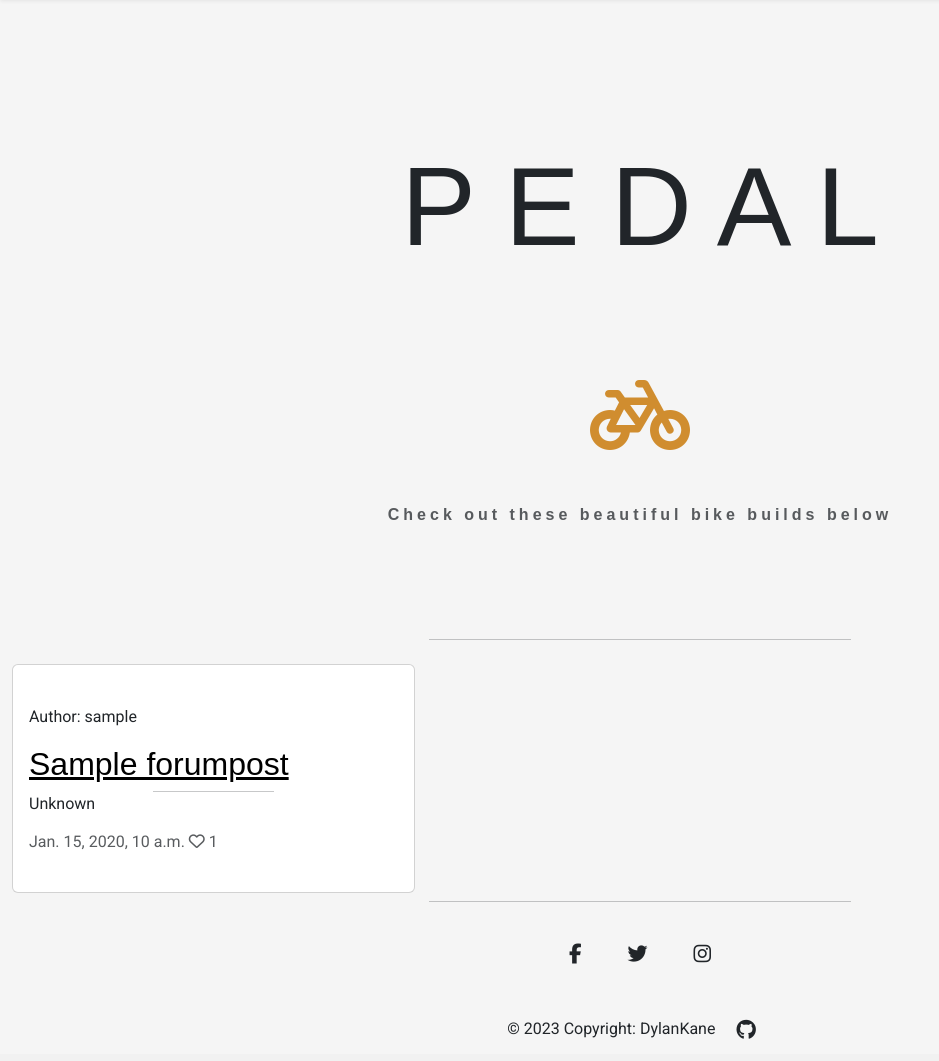
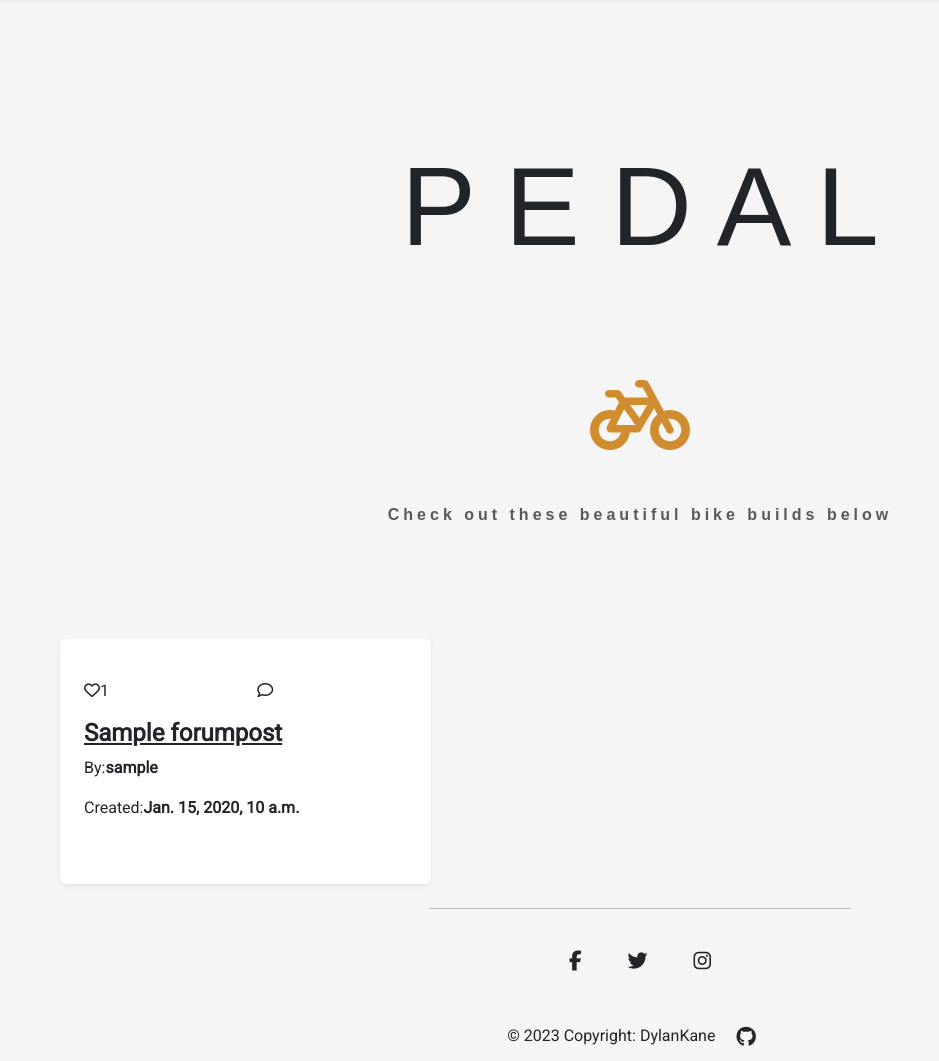
Before and after one commit to dylankane/pedal, a Django app: page / in a window 1280 px wide. Shown: the part 57-1118 px from the top of the page, without its empty margins (0-939 px from the left). Before the commit the page ends 1096 px from the top, so only its background shows below. Run offline with Django 3.2, Linux system fonts and the light colour scheme; tables that the repository leaves empty hold one stand-in row (values such as "Sample post"); some libraries are stand-ins or nearby versions; some web fonts are replaced.

Commit message:
Change layout of the post cards in home page

```diff
--- a/templates/index.html
+++ b/templates/index.html
@@ -1,20 +1,119 @@
 {% extends "base.html" %}
 
 {% block content %}
-<section class="py-5 text-center container">
-    <div class="row py-lg-5">
-        <div class="col-lg-6 col-md-8 mx-auto">
-            <div class="row title"><h1 class="fw-light text-center">P E D A L</h1></div>
-            <div class="row py-5 bike"><i class="fa-sharp fa-solid fa-bicycle fa-5x"></i></div>
-            <div class="row"><p class="text-body-secondary fw-bold sub-title">Check out these beautiful bike builds below</p></div>
+
+
+
+<div class="container-fluid">
+
+
+    <section class="py-5 text-center container mylogo">
+        <div class="row py-lg-5">
+            <div class="col-lg-6 col-md-8 mx-auto">
+                <div class="row title">
+                    <h1 class="fw-light text-center">P E D A L</h1>
+                </div>
+                <div class="row py-5 bike"><i class="fa-sharp fa-solid fa-bicycle fa-5x"></i></div>
+                <div class="row">
+                    <p class="text-body-secondary fw-bold sub-title">Check out these beautiful bike builds below</p>
+                </div>
+            </div>
+        </div>
+    </section>
+
+    <div class="row px-lg-5">
+
+        <div class="col-12">
+            <div class="row">
+                {% for post in posts %}
+                <div class="col-md-4 mb-4">
+                    <div class="bg-white rounded shadow-sm h-100">
+                        {% if "placeholder" in post.cover_image.url %}
+                        <img src="/static/images/placeholder2.jpg.webp" alt="" class="img-fluid card-img-top rounded">
+                        {% else %}
+                        <img src="{{ post.cover_image.url }}" alt="" class="img-fluid card-img-top rounded">
+                        {% endif %}
+                        <div class="col p-3">
+
+                            <div class="row px-2">
+                                <div class="col mb-3"><i class="far fa-heart"></i><span class="font-weight-bold">{{ post.number_of_likes }}</span>
+                                </div>
+                                <div class="col mb-3"><span><i class="fa-regular fa-comment"></i></span>
+                                </div>
+                            </div>
+
+                            <div class="row px-2">
+                                <h4><a href="{% url 'post_detail' post.id post.slug %}" class="text-dark"><strong>{{ post.title }}</strong></a></h4>
+                            </div>
+                            <div class="row px-2"><p class="post-subtitle">By:<strong>{{ post.author }}</strong></p>
+                            </div>
+                            <div class="row px-2"><p class="post-subtitle">Created:<strong>{{ post.created_on }}</strong></p>
+                            </div>
+
+                            <div class="row px-2 mb-2">
+                                <div class="col">
+                                    <a href="#" class="badge rounded-pill" id="tags">{{ post.bikes }}</a>
+                                </div>
+                                <div class="col">
+                                    <a href="#" class="badge rounded-pill" id="tags">{{ post.bars }}</a>
+                                </div>
+                                <div class="col">
+                                   <a href="#" class="badge rounded-pill" id="tags"> {{ post.gears }} </a>
+                                </div>
+                            </div>
+
+
+                        </div>
+                    </div>
+                </div>
+                {% if forloop.counter|divisibleby:3 %}
+            </div>
+            <div class="row">
+                {% endif %}
+                {% endfor %}
+            </div>
         </div>
     </div>
-</section>
-<hr>
-<div class="container-fluid">
+    {% if is_paginated %}
+    <nav aria-label="Page navigation">
+        <ul class="pagination justify-content-center">
+            {% if page_obj.has_previous %}
+            <li><a href="?page={{ page_obj.previous_page_number }}" class="page-link">&laquo; PREV </a></li>
+            {% endif %}
+            {% if page_obj.has_next %}
+            <li><a href="?page={{ page_obj.next_page_number }}" class="page-link"> NEXT &raquo;</a></li>
+
+            {% endif %}
+        </ul>
+    </nav>
+    {% endif %}
+</div>
+{% endblock %}
+
+
+<!-- <h4><a href="{% url 'post_detail' post.id post.slug %}"
+    class="text-dark">{{ post.title }}</a></h4>
+<p class="small text-muted mb-0">By: {{ post.author }}</p>
+<p class="small text-muted mb-0">{{ post.created_on }}</p>
+<div
+class="d-flex align-items-center justify-content-between rounded-pill bg-light px-3 py-2 mt-4">
+<div class="badge badge-danger px-3 rounded-pill font-weight-normal text-bg-warning">
+    {{ post.bikes }}</div>
+<div class="badge badge-danger px-3 rounded-pill font-weight-normal text-bg-warning">
+    {{ post.bikes }}</div>
+<div class="badge badge-danger px-3 rounded-pill font-weight-normal text-bg-warning">
+    {{ post.bikes }}</div>
+</div>
+<p class="small mb-0"><i class="far fa-heart"></i><span
+    class="font-weight-bold">{{ post.number_of_likes }} -->
+
+
+
+
+<!-- <div class="container-fluid">
     <div class="row">
 
-        <!-- Blog Entries Column -->
+
         <div class="col-12 mt-3 left">
             <div class="row">
                 {% for post in posts %}
@@ -26,7 +125,7 @@
                                 <img class="card-img-top"
                                     src="/static/images/placeholder.jpg">
                                 {% else %}
-                                <img class="card-img-top" src=" {{ post.cover_image.url }}">
+                                <img class="card-img-top" src="{{ post.cover_image.url }}">
                                 {% endif %}
                                 <div class="image-flash">
                                     <p class="author">Author: {{ post.author }}</p>
@@ -66,5 +165,4 @@
         </ul>
     </nav>
     {% endif %}
-</div>
-{% endblock %}
+</div> -->
```
